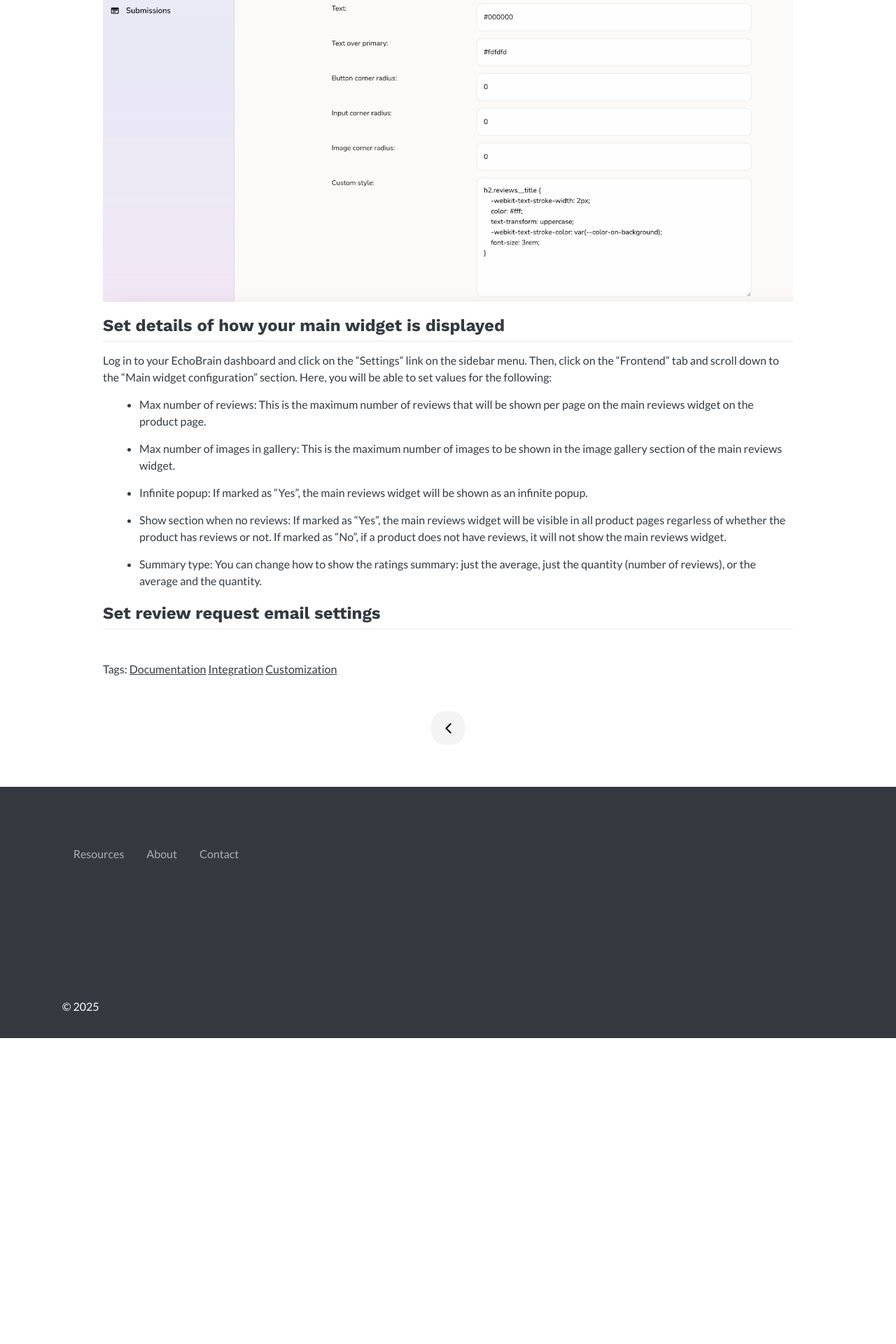
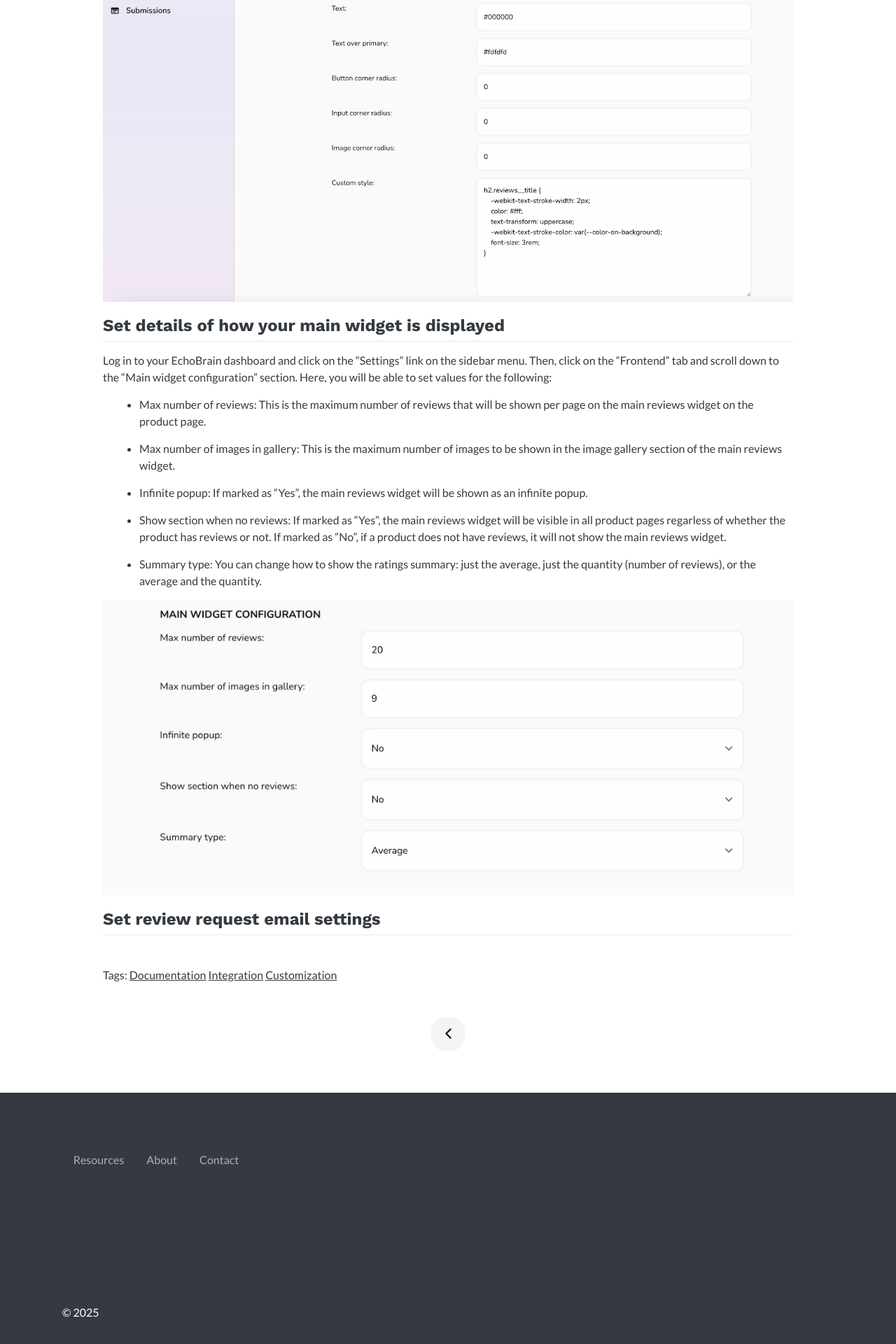
Before and after one commit to echo-brain/echo-brain.github.io, a Jekyll site: the page built from _posts/2025-02-18-managing-your-reviews.md, in a window 1280 px wide. Shown: the part 2582-4502 px from the top of the page at 70% size. Built offline with Jekyll 4.4.1, drawn with Linux system fonts in a browser that asks for light colours; before the commit the page ends 4065 px from its top, so only the background shows below that.

Commit message:
Update 2025-02-18-managing-your-reviews.md

```diff
--- a/_posts/2025-02-18-managing-your-reviews.md
+++ b/_posts/2025-02-18-managing-your-reviews.md
@@ -48,6 +48,7 @@ Log in to your EchoBrain dashboard and click on the "Settings" link on the sideb
 * Summary type: You can change how to show the ratings summary: just the average, just the quantity (number of reviews), or the average and the quantity.
 
 
+![Echobrain reviews main widget configuration](/assets/posts/echobrain_reviews_main_widget_configuration.jpg)
 
 
 ## Set review request email settings
```
